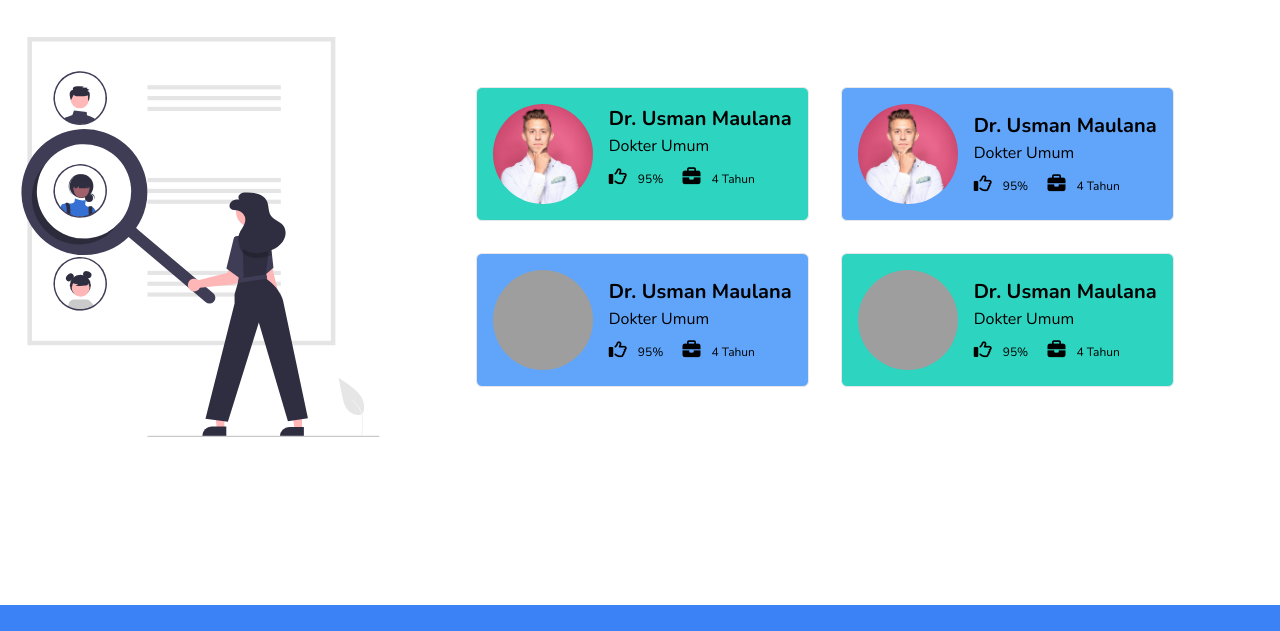
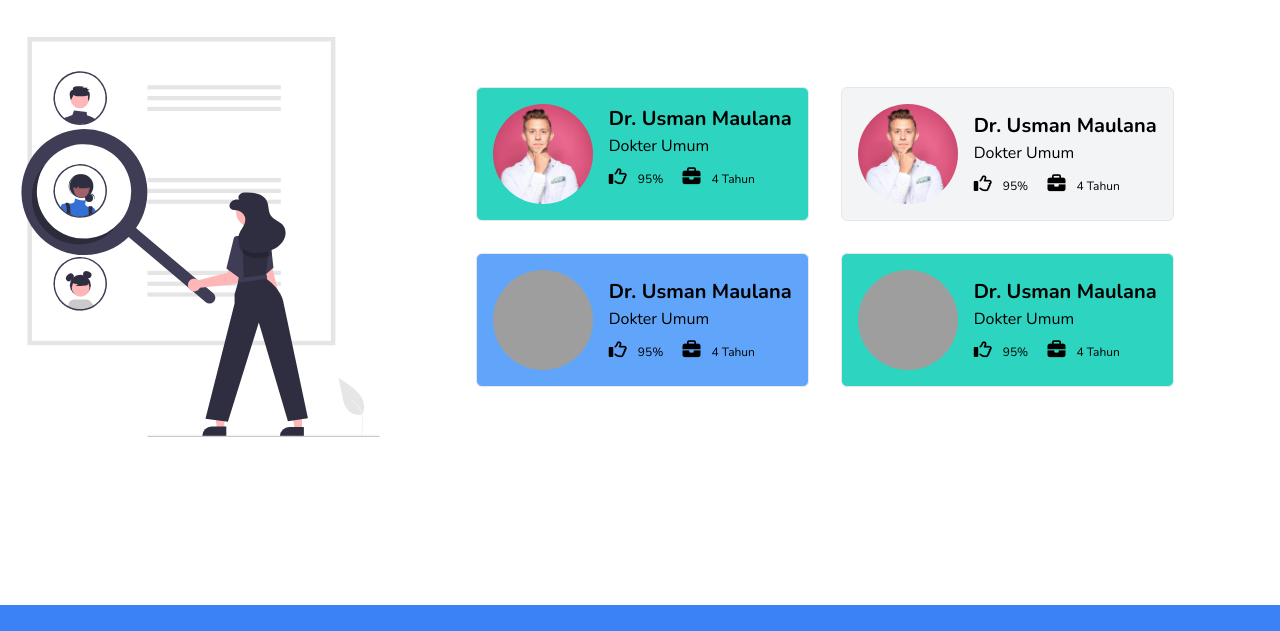
Before and after one commit to Anugerah20/KamiSehat, a website: page public/index.html in a window 1280 px wide. Shown: the part 3325-3956 px from the top of the page. Drawn offline with nearby package versions, Linux system fonts and the light colour scheme; grey boxes are pictures that could not be loaded.

Commit message:
mengubah background dokter

```diff
--- a/public/index.html
+++ b/public/index.html
@@ -270,7 +270,7 @@
            </div>
            </div>
 
-           <div class="bg-blue-400 border p-4 rounded-md">
+           <div class="bg-gray-100 border p-4 rounded-md">
              <div class="flex items-center">
             <img class="w-[100px] h-[100px] object-cover rounded-full" src="assets/image/doctor-austin.jpg" alt="unsplash">
             <div class="ml-4">
```
